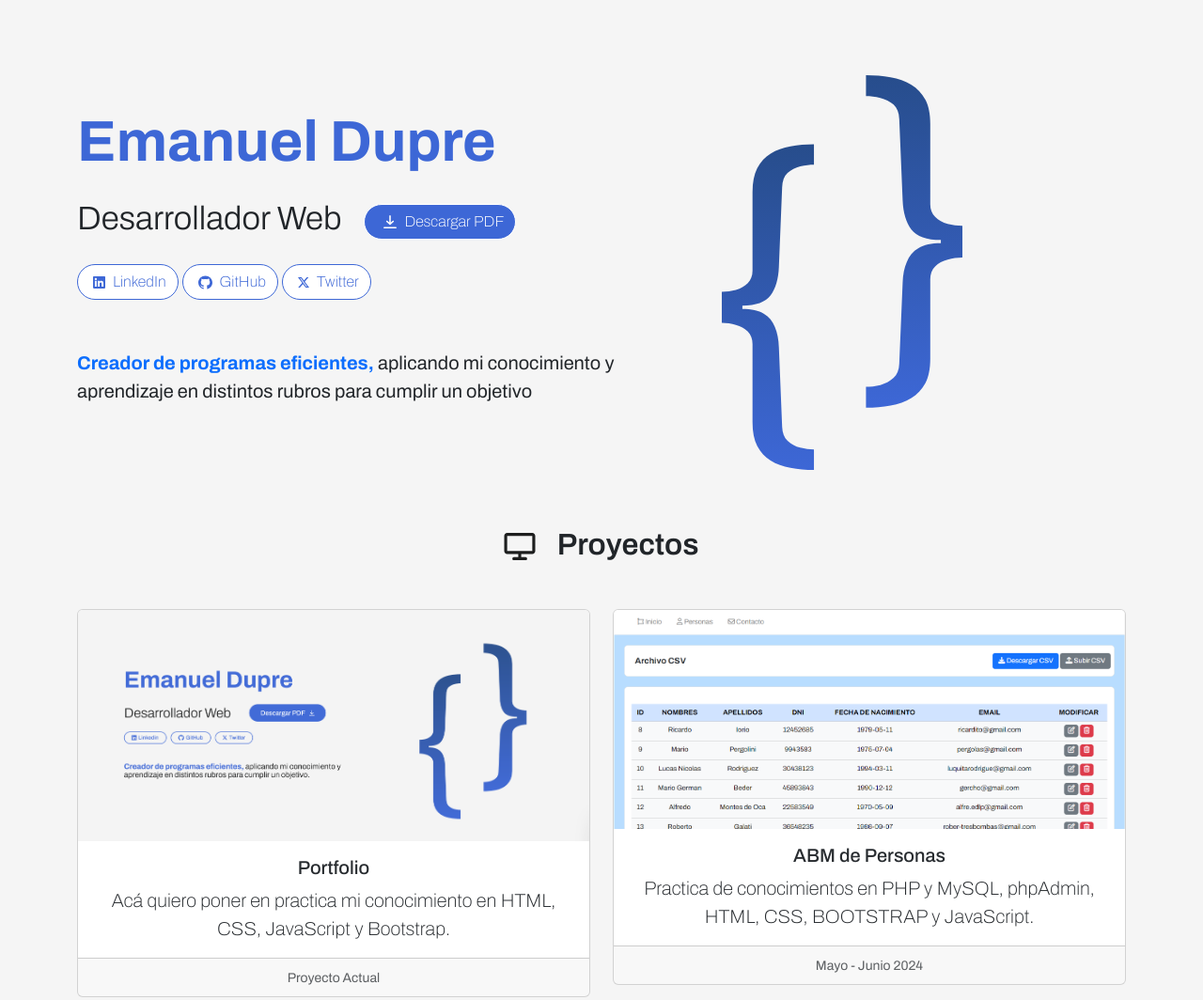
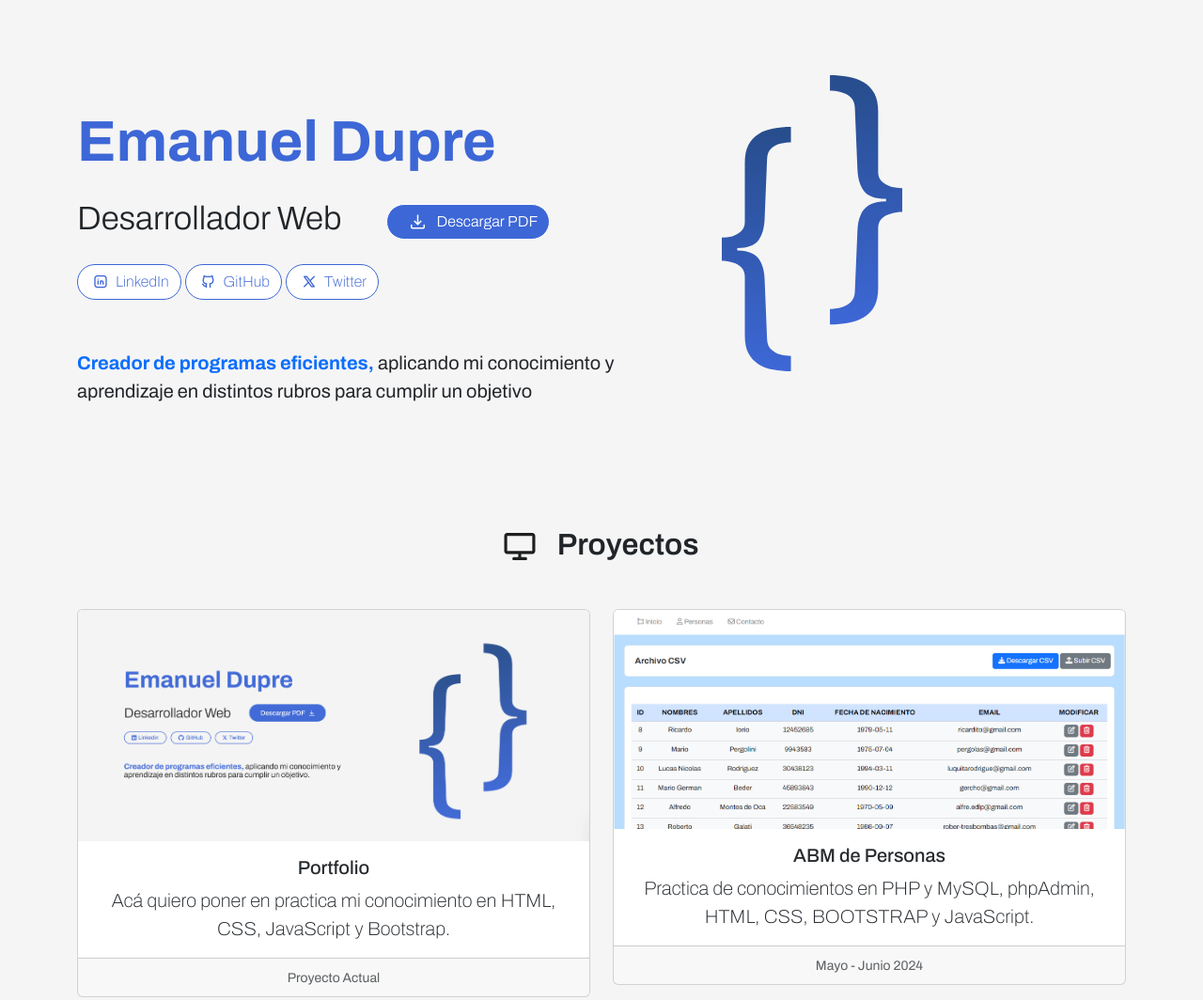
Before and after one commit to emadupre/portfolio.github.io, a plain HTML site: page index.html in a window 1280 px wide. Shown: the top 1064 px of the page at 94% size. Drawn offline with nearby package versions, Linux system fonts and the light colour scheme.

Commit message:
Update index,style

```diff
--- a/index.html
+++ b/index.html
@@ -10,6 +10,14 @@
       integrity="sha384-QWTKZyjpPEjISv5WaRU9OFeRpok6YctnYmDr5pNlyT2bRjXh0JMhjY6hW+ALEwIH"
       crossorigin="anonymous"
     />
+    <link
+      rel="stylesheet"
+      href="https://fonts.googleapis.com/css2?family=Material+Symbols+Outlined:opsz,wght,FILL,GRAD@20..48,100..700,0..1,-50..200"
+    />
+    <link
+      rel="stylesheet"
+      href="https://cdn.jsdelivr.net/npm/@tabler/icons-webfont@latest/dist/tabler-icons.min.css"
+    />
     <link rel="stylesheet" href="style.css" />
   </head>
   <body>
@@ -20,14 +28,21 @@
       <section class="presentacion container">
         <h1>Emanuel Dupre</h1>
         <div class="d-flex pt-3">
-          <h2 class="pe-4">Desarrollador Web</h2>
+          <h2 class="pe-5">Desarrollador Web</h2>
           <button
             id="descargar"
             type="button"
-            class="d-flex justify-content-center align-items-center btn border-1 rounded-5 text-center align-self-center fw-lighter"
+            class="d-flex justify-content-center align-items-center btn border-1 rounded-5 text-center align-self-center fw-light"
           >
-            <img src="src/download14x14.svg" alt="Download" class="ms-2 me-2" />
-            Descargar PDF
+            <a
+              href="http://"
+              class="d-flex justify-content-center align-items-center"
+            >
+              <span class="material-symbols-outlined ms-2 me-2 fw-light">
+                download
+              </span>
+              Descargar PDF
+            </a>
           </button>
         </div>
         <div class="redes pt-3 d-flex align-items-center">
@@ -35,37 +50,39 @@
             type="button"
             class="btn border-1 rounded-5 text-center align-self-center d-flex justify-content-center align-items-center"
           >
-            <img
-              src="src/linkedin13x13.svg"
-              alt="LinkedIn"
-              id="linkedin"
-              class="ms-1 me-2"
-            />
-            LinkedIn
+            <a
+              href="https://www.linkedin.com/in/emadupre/"
+              target="_blank"
+              class="d-flex justify-content-center align-items-center"
+            >
+              <i class="ti ti-brand-linkedin ms-1 me-2"></i>
+              LinkedIn
+            </a>
           </button>
           <button
             type="button"
             class="btn border-1 m-1 rounded-5 text-center align-self-center d-flex justify-content-center align-items-center"
           >
-            <img
-              src="src/github13x13.svg"
-              alt="GitHub"
-              id="github"
-              class="ms-1 me-2"
-            />
-            GitHub
+            <a
+              href="https://github.com/emadupre"
+              target="_blank"
+              class="d-flex justify-content-center align-items-center"
+            >
+              <i class="ti ti-brand-github ms-1 me-2"></i>
+              GitHub
+            </a>
           </button>
           <button
             type="button"
             class="btn border-1 rounded-5 text-center align-self-center d-flex justify-content-center align-items-center"
           >
-            <img
-              src="src/twitter13x13.svg"
-              alt="Twitter"
-              id="twitter"
-              class="ms-1 me-2"
-            />
-            Twitter
+            <a
+              href="http://"
+              class="d-flex justify-content-center align-items-center"
+            >
+              <i class="ti ti-brand-x ms-1 me-2"></i>
+              Twitter
+            </a>
           </button>
         </div>
         <p class="pt-5">
@@ -167,7 +184,9 @@
           type="button"
           class="btn border-1 rounded-5 text-center d-flex justify-content-center align-items-center mt-3"
         >
-          <img src="src/vermas6x10.svg" alt="ver-mas" class="me-2" />
+          <span class="material-symbols-outlined me-2">
+            keyboard_arrow_down
+          </span>
           Ver más
         </button>
       </div>
@@ -270,7 +289,9 @@
             type="button"
             class="btn border-1 rounded-5 text-center d-flex justify-content-center align-items-center mt-3 mb-5"
           >
-            <img src="src/vermas6x10.svg" alt="ver-mas" class="me-2" />
+            <span class="material-symbols-outlined me-2">
+              keyboard_arrow_down
+            </span>
             Ver más
           </button>
         </div>
@@ -289,7 +310,7 @@
         </h2>
         <div class="d-flex justify-content-center align-items-center pb-4">
           <button
-            class="btn btn-lg bg-transparent border-white rounded-5 text-white fw-lighter fs-6 d-flex align-items-center"
+            class="email btn btn-lg bg-transparent border-white rounded-5 text-white fw-lighter fs-6 d-flex align-items-center"
             onclick="window.location.href='mailto:dupre.dev@gmail.com';"
           >
             <img src="src/carta15x12.svg" alt="carta" class="me-2 ms-2" />
@@ -297,10 +318,10 @@
           </button>
           <button
             id="copy"
-            class="btn btn-lg rounded-5 fs-6 d-flex align-items-center ms-3"
+            class="btn btn-lg rounded-5 fw-light fs-6 d-flex align-items-center ms-3"
             onclick="copyToClipboard('dupre.dev@gmail.com')"
           >
-            <img src="src/copy14x16.svg" alt="Copiar" class="me-2 copy-icon" />
+            <i class="ti ti-copy me-2"></i>
             Copiar
           </button>
         </div>
--- a/style.css
+++ b/style.css
@@ -2,18 +2,24 @@
 
 .fondo img {
   display: flex;
-  position: fixed;
+  position: absolute;
   z-index: -100;
   top: 10%;
   left: 60%;
-  width: 100%;
-  max-width: 20%;
+  width: 15%;
+  max-width: 100%;
 }
 html,
 body {
   height: 100%;
   margin: 0;
   padding: 0;
+}
+
+a:link,
+a:visited {
+  color: currentColor;
+  text-decoration-line: none;
 }
 
 body {
@@ -122,8 +128,7 @@ p {
   margin-top: 10%;
 }
 
-
-.card:hover{
+.card:hover {
   transform: scale(1.1);
   transition: all 0.5s;
   z-index: 1;
@@ -133,7 +138,7 @@ p {
   position: relative;
 }
 .card::before {
-  content: '';
+  content: "";
   position: absolute;
   top: 0;
   left: 0;
@@ -144,11 +149,11 @@ p {
   transition: all 0.3s;
 }
 .card:hover::before {
-  opacity: 0 ;
-  transform: scale(0.5,0.5);
+  opacity: 0;
+  transform: scale(0.5, 0.5);
 }
 .card::after {
-  content: '';
+  content: "";
   position: absolute;
   top: 0;
   left: 0;
@@ -158,12 +163,12 @@ p {
   opacity: 0;
   transition: all 0.3s;
   border: 1px solid #3d66d680;
-  transform: scale(1.2,1.2);
-  border-radius:  1%;
+  transform: scale(1.2, 1.2);
+  border-radius: 1%;
 }
 .card:hover::after {
   opacity: 1;
-  transform: scale(1,1);
+  transform: scale(1, 1);
 }
 
 /* Habilidades */
@@ -193,7 +198,7 @@ hr {
   border: 1px solid #ffff;
 }
 
-#contacto{
+#contacto {
   margin-top: 2%;
   margin-bottom: 7%;
 }
@@ -216,11 +221,40 @@ hr {
   border: 1px solid #ffffff;
 }
 
-.footer-content h2, .footer-content p {
+.footer-content h2,
+.footer-content p {
   margin: 0;
+}
+
+.email {
+  overflow: hidden;
+  position: relative;
+  text-decoration: none;
+  transition: 0.2s transform ease-in-out;
+  will-change: transform;
+  z-index: 0;
+}
+.email::after {
+  transition: 0.2s transform ease-out;
+  will-change: transform;
+  z-index: -1;
+}
+
+.email:hover::after {
+  transform: translate(0, 0);
+}
+
+.email:hover {
+  transform: scale(1.05);
+  will-change: transform;
 }
 
 #copy {
   color: #3d67d6;
   background-color: #ffffff;
 }
+
+#copy:hover {
+  color: #ffffff;
+  background-color: #3d67d6;
+}
```
